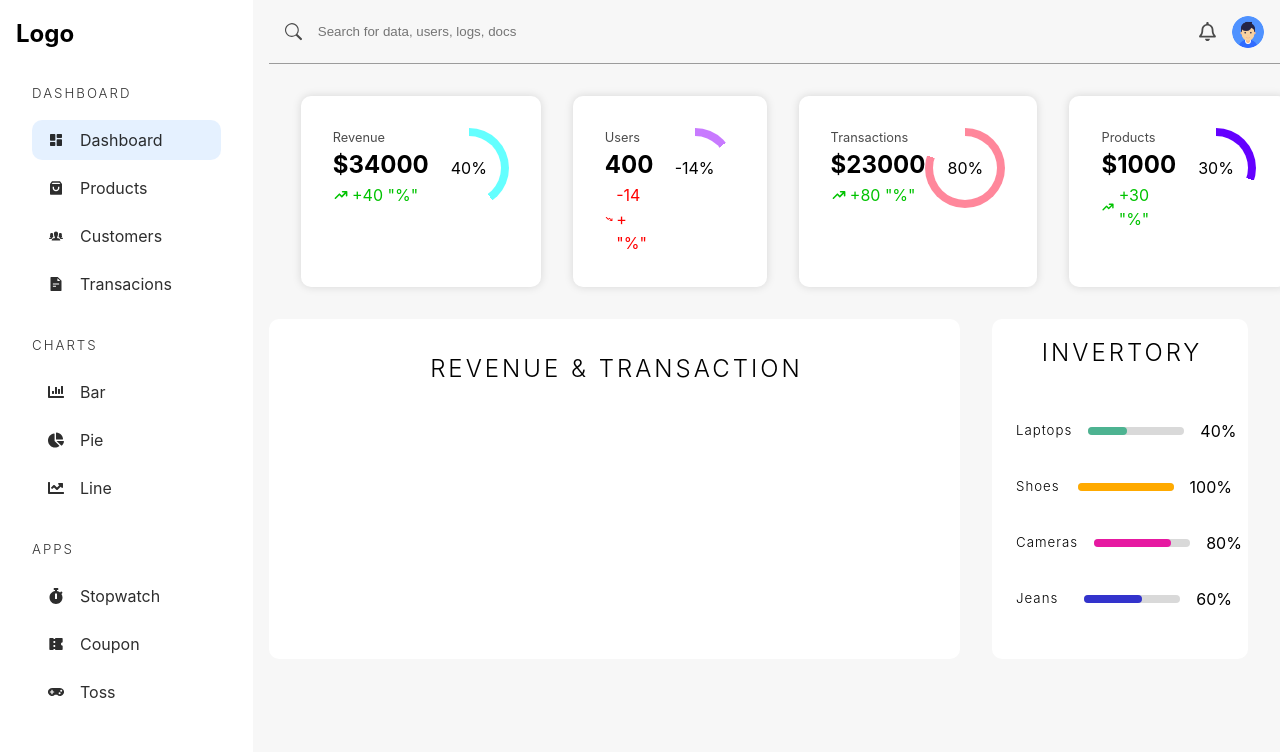
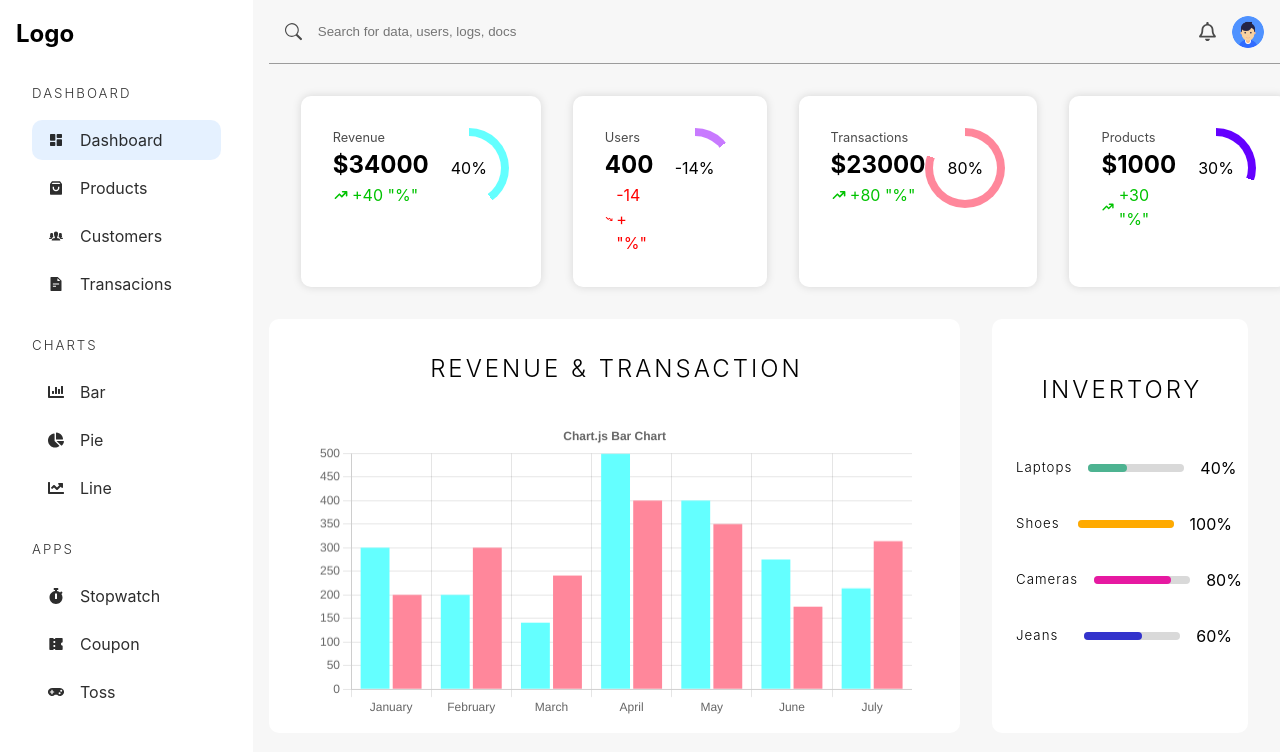
Before and after one commit to anivnssb/ecommerce_store_mern_Ts_redux, a React (Vite) app: page /admin/dashboard in a window 1280 px wide. Shown: the top 752 px of the page. Built offline with nearby package versions, Linux system fonts and the light colour scheme.

Commit message:
Dashboard react-chart-js2 intalled barchart created using random data

```diff
--- a/package.json
+++ b/package.json
@@ -25,6 +25,7 @@
   "dependencies": {
     "firebase": "^12.0.0",
     "react": "^18.3.1",
+    "react-chartjs-2": "^5.3.0",
     "react-dom": "^18.3.1",
     "react-hot-toast": "^2.5.2",
     "react-icons": "^5.5.0",
--- /dev/null
+++ b/src/Admin/components/Charts.tsx
@@ -0,0 +1,76 @@
+import {
+  Chart as ChartJS,
+  CategoryScale,
+  LinearScale,
+  BarElement,
+  Title,
+  Tooltip,
+  Legend,
+  type ChartData,
+  type ChartOptions,
+} from "chart.js";
+import { Bar } from "react-chartjs-2";
+
+ChartJS.register(
+  CategoryScale,
+  LinearScale,
+  BarElement,
+  Title,
+  Tooltip,
+  Legend
+);
+
+interface BarChartProps {
+  horizontal?: boolean;
+  data_1: number[];
+  data_2: number[];
+  title_1: string;
+  title_2: string;
+  bgColor_1: string;
+  bgColor_2: string;
+  labels: string[];
+}
+
+const months = ["January", "February", "March", "April", "May", "June", "July"];
+
+export const BarChart = ({
+  horizontal = true,
+  data_1 = [],
+  data_2 = [],
+  title_1,
+  title_2,
+  bgColor_1,
+  bgColor_2,
+  labels = months,
+}: BarChartProps) => {
+  const options: ChartOptions<"bar"> = {
+    responsive: true,
+    indexAxis: horizontal ? "y" : "x",
+    plugins: {
+      legend: {
+        display: false,
+      },
+      title: {
+        display: true,
+        text: "Chart.js Bar Chart",
+      },
+    },
+  };
+
+  const data: ChartData<"bar", number[], string> = {
+    labels,
+    datasets: [
+      {
+        label: title_1,
+        data: data_1,
+        backgroundColor: bgColor_1,
+      },
+      {
+        label: title_2,
+        data: data_2,
+        backgroundColor: bgColor_2,
+      },
+    ],
+  };
+  return <Bar options={options} data={data} />;
+};
--- a/src/Admin/pages/Dashboard.tsx
+++ b/src/Admin/pages/Dashboard.tsx
@@ -4,6 +4,7 @@ import { FaRegBell } from "react-icons/fa";
 import userImage from "../../assets/images/userpic.png";
 import { HiTrendingDown, HiTrendingUp } from "react-icons/hi";
 import data from "../../assets/data.json";
+import { BarChart } from "../components/Charts";
 
 const Dashboard = () => {
   return (
@@ -57,7 +58,24 @@ const Dashboard = () => {
         <section className="graph-container">
           <div className="revenue-chart">
             <h2>Revenue & Transaction</h2>
-            {/* Graph Here */}
+            <BarChart
+              horizontal={false}
+              data_1={[300, 200, 141, 500, 400, 275, 214]}
+              data_2={[200, 300, 241, 400, 350, 175, 314]}
+              title_1="Revenue"
+              title_2="Transactions"
+              bgColor_1="rgb(100,285,255)"
+              bgColor_2="rgb(500,135,155)"
+              labels={[
+                "January",
+                "February",
+                "March",
+                "April",
+                "May",
+                "June",
+                "July",
+              ]}
+            />
           </div>
           <div className="dashboard-categories">
             <h2>Invertory</h2>
```
Also changed, not shown: 1 other file (tests, documents, lock files or other folders).
